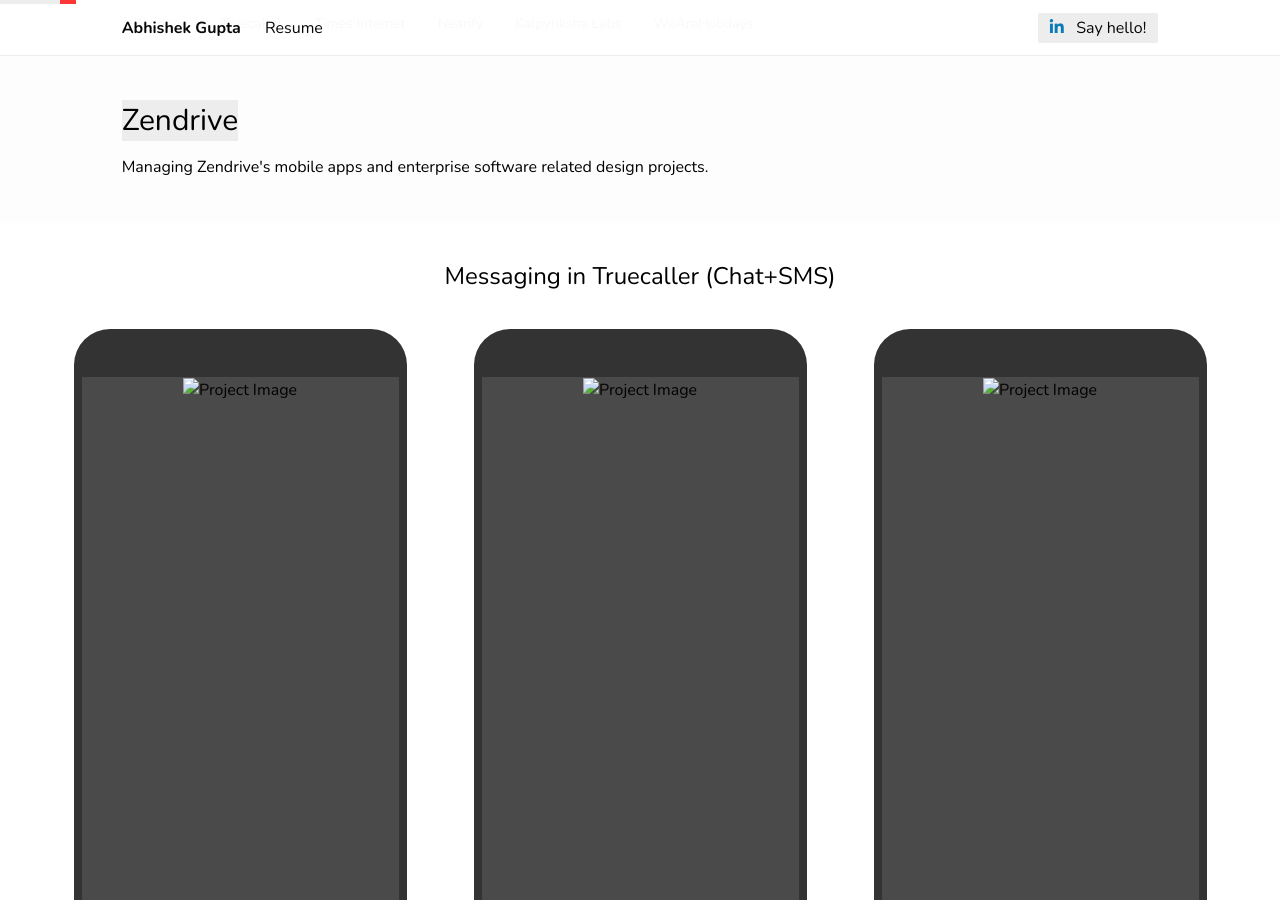
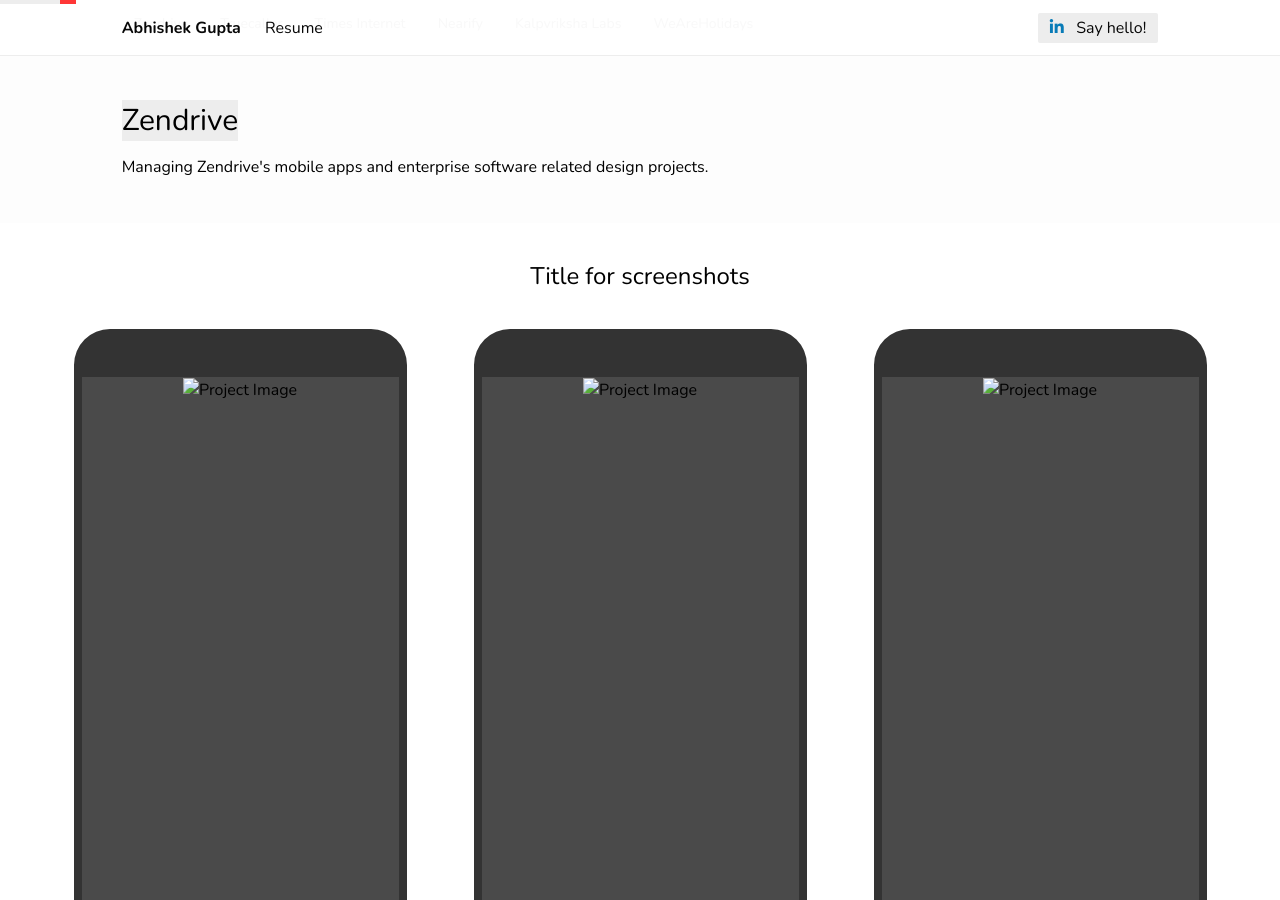
Before and after one commit to abhishekguptat/abhishekguptat.github.io, a Jekyll site: the page built from index.html, in a window 1280 px wide and 900 px high, scrolled down 761 px. Built offline with Jekyll 4.4.1, drawn with Linux system fonts in a browser that asks for light colours; nearby versions of some CDN libraries; the list of posts is cut into pages by our own code.

Commit message:
Update index.html

```diff
--- a/index.html
+++ b/index.html
@@ -43,7 +43,7 @@
         </div>
       </div>
       <div class="row screenshots-wrap">
-        <h3 class="screenshots-title">Messaging in Truecaller (Chat+SMS)</h3>
+        <h3 class="screenshots-title">Title for screenshots</h3>
         <div class="col-md-4 center">
           <figure class="phone-chassis">
             <img src="" alt="Project Image">
```
